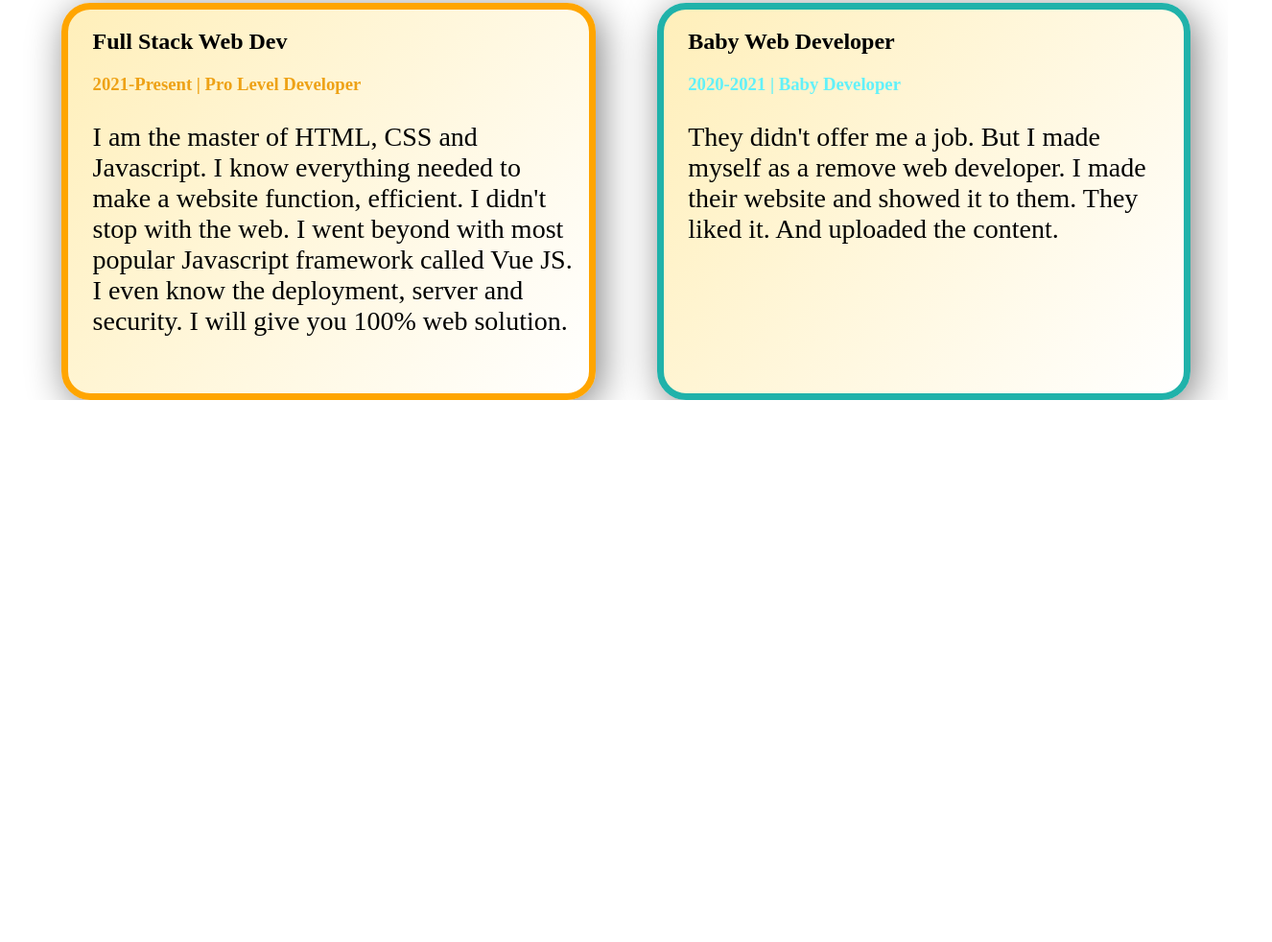
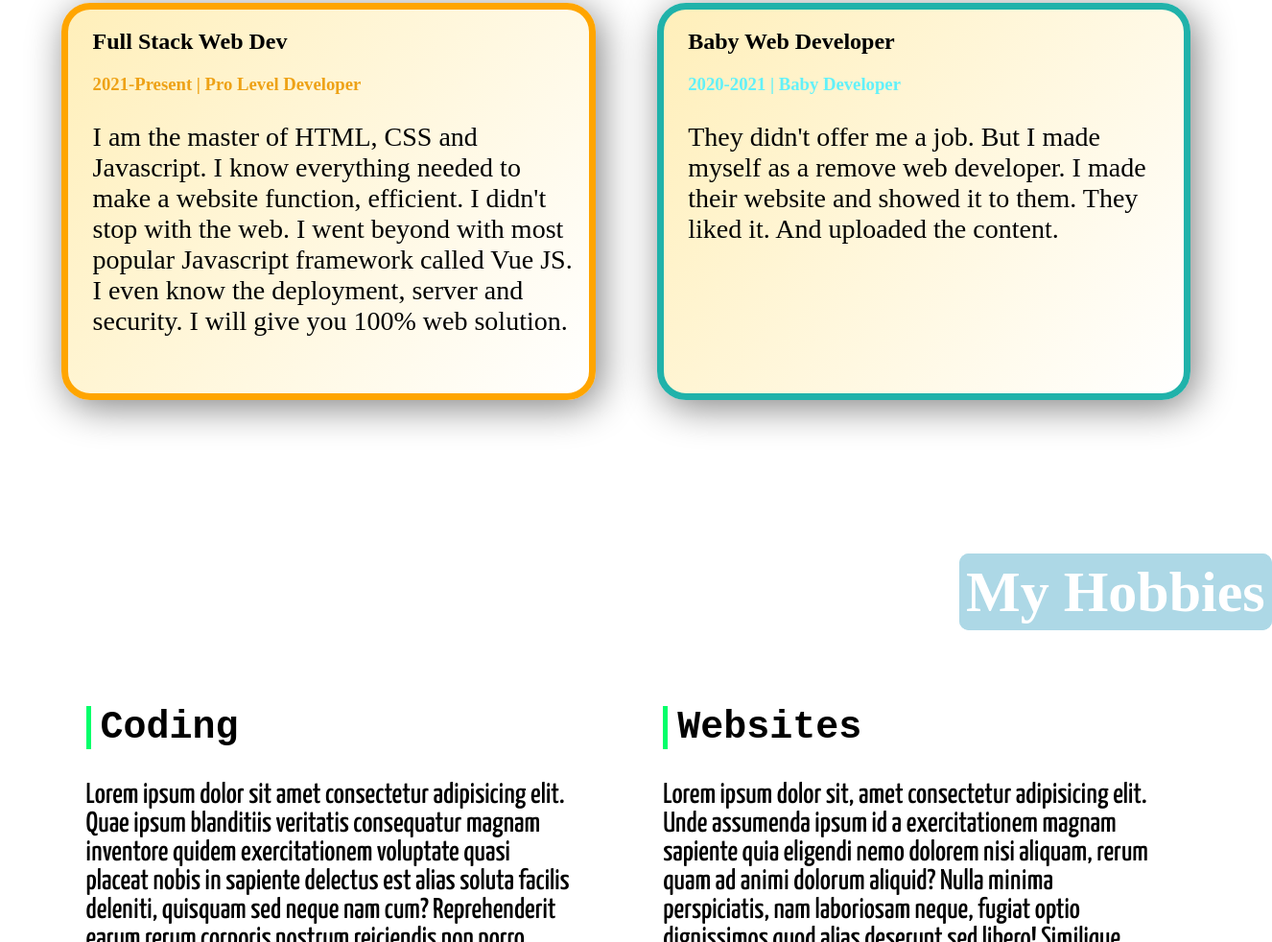
Before and after one commit to ArefinAkash/IceFolio-A-better-Portfolio, a plain HTML site: page index.html in a window 1280 px wide. Shown: the part 1446-2428 px from the top of the page at 96% size, 1326 px wide, since content can reach past the window. Before the commit the page ends 1863 px from the top, so only its background shows below. Drawn offline with Linux system fonts and the light colour scheme.

Commit message:
Added another section:)

```diff
--- a/index.html
+++ b/index.html
@@ -59,3 +59,22 @@
             <p>They didn't offer me a job. But I made myself as a remove web developer. I made their website and showed it to them. They liked it. And uploaded the content.</p>
         </div>
     </section>
+
+
+
+
+
+
+    <section class="hobby-area">
+        <div class="hobby-heading">
+            <h1><span class="n1 hobby-heading"> My Hobbies</span></h1>
+        </div>
+        <div class="hobby">
+            <h2>Coding</h2>
+            <p>Lorem ipsum dolor sit amet consectetur adipisicing elit. Quae ipsum blanditiis veritatis consequatur magnam inventore quidem exercitationem voluptate quasi placeat nobis in sapiente delectus est alias soluta facilis deleniti, quisquam sed neque nam cum? Reprehenderit earum rerum corporis nostrum reiciendis non porro asperiores debitis, inventore veniam vitae expedita delectus voluptatum.</p>
+        </div>
+        <div class="hobby">
+            <h2>Websites</h2>
+            <p>Lorem ipsum dolor sit, amet consectetur adipisicing elit. Unde assumenda ipsum id a exercitationem magnam sapiente quia eligendi nemo dolorem nisi aliquam, rerum quam ad animi dolorum aliquid? Nulla minima perspiciatis, nam laboriosam neque, fugiat optio dignissimos quod alias deserunt sed libero! Similique, cumque repudiandae. Provident temporibus accusantium labore cupiditate.</p>
+        </div>
+    </section>
--- a/style.css
+++ b/style.css
@@ -98,7 +98,7 @@ p::selection{
     color: rgb(160, 166, 248);
 }
 .side-banner{
-    background-image: url(dream-bg.png);
+    background-image: url(resources/dream-bg.png);
     background-repeat: no-repeat;
     width: 100%;
     background-size: 100px;
@@ -154,3 +154,51 @@ p::selection{
 #baby-web{
     border: 7px solid lightseagreen;
 }
+
+
+
+
+
+
+.hobby-area {
+
+}
+.hobby{
+    width:40%;
+    float: left;
+    margin-left: 5%;
+    padding-left: 2%;
+    user-select: text;
+}
+
+.hobby-heading{
+    margin-top: 500px;
+    user-select: none;
+    position: relative;
+    left: 500px;
+    width: fit-content;
+    margin-bottom: 50px;
+}
+.hobby h2{
+    font-size: 40px;
+    font-family: monospace;
+    border-left: 5px solid rgb(0, 255, 106);
+    padding-left: 10px;
+}
+.hobby p{
+ font-family: 'Yanone Kaffeesatz', sans-serif;
+ font-size: 30px;
+}
+.hobby h2::selection{
+    color: lime;
+}
+.hobby p::selection{
+    color: mediumseagreen;
+}
+.projects-heading{
+    font-size: 36px;
+    margin-top: 400px;
+    font-family: fantasy;
+    background-color: bisque;
+    text-align: center;
+}
```
Also changed, not shown: resources/dream-bg.png (added).
